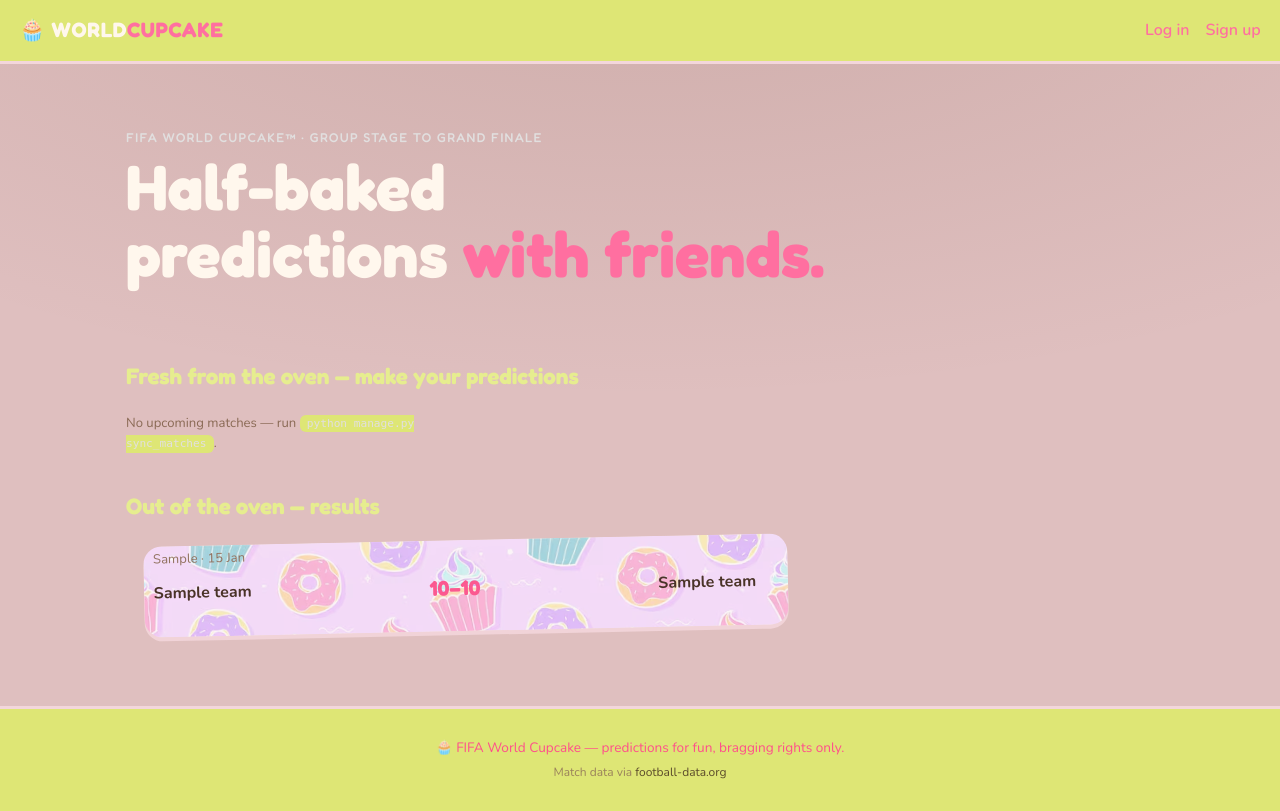
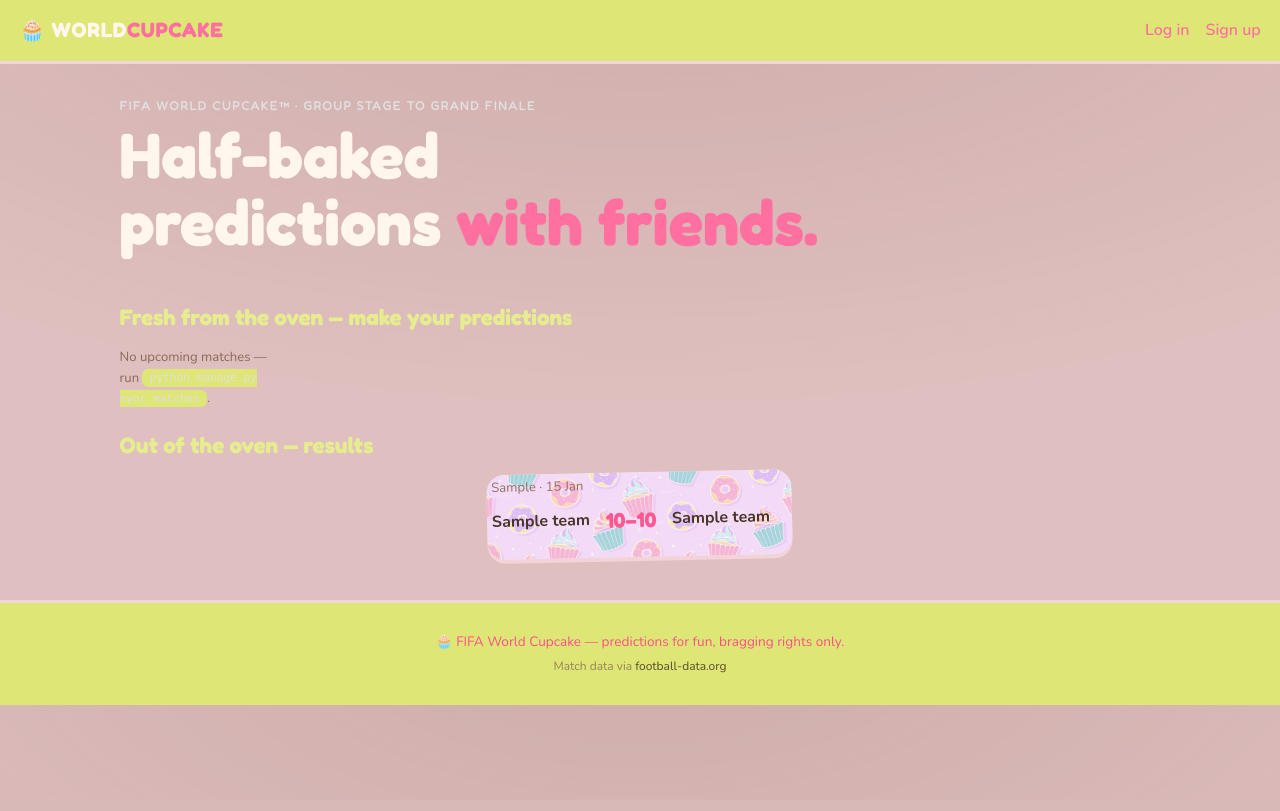
Before and after one commit to MariaKVelcheva/FIFAProno, a Django app: page / in a window 1280 px wide. After the commit the page ends 705 px from the top, so only its background shows below. Run offline with Django 5.2, Linux system fonts and the light colour scheme; tables that the repository leaves empty hold one stand-in row (values such as "Sample post").

Commit message:
feat: cake style layout

```diff
--- a/prono/static/prono/style.css
+++ b/prono/static/prono/style.css
@@ -27,7 +27,8 @@
   font-family: var(--body);
   line-height: 1.55;
 }
-.wrap { max-width: 1060px; margin: 0 auto; padding: 1.5rem 1rem 4rem; }
+
+.wrap { max-width: 1060px; margin: 0 auto; padding: .8rem .6rem 2rem; }
 
 
 .nav { display: flex; justify-content: space-between; align-items: center;
@@ -43,7 +44,9 @@
 .link-btn { background: none; border: none; color: var(--bubblegum); cursor: pointer; font: inherit; }
 .link-btn:hover { color: var(--cherry); }
 
-.hero { padding: 2.5rem 0 1.5rem; }
+.hero { padding: 1.2rem 0 .8rem; }
+
+
 .eyebrow { color: var(--lemon); font-family: var(--display); letter-spacing: .1em;
   text-transform: uppercase; font-size: .8rem; margin: 0; }
 .hero h1 { font-family: var(--display); font-size: clamp(2.2rem, 6vw, 4rem);
@@ -57,25 +60,34 @@
   font-variant-numeric: tabular-nums; }
 
 
-.section-title, .page-title { font-family: var(--display); margin: 2rem 0 1rem;
-  font-size: 1.4rem; color: #e6ed8f
-}
+.section-title, .page-title { font-family: var(--display); margin: 1rem 0 .6rem;
+  font-size: 1.4rem; color: #e6ed8f }
+
+
 .card { background-color: var(--cream); color: var(--choco-text); border-radius: 16px;
   padding: 1.1rem 1.2rem; box-shadow: 0 4px 0 var(--cocoa-700); }
+
 .match-grid {
   display: grid;
-  grid-template-columns: repeat(auto-fill, minmax(260px, 1fr));
-  grid-auto-rows: auto;
-  gap: 1.4rem 1.1rem;
+  grid-template-columns: repeat(6, 1fr);
+  gap: .8rem .6rem;
   align-items: start;
 }
+
 .two-col { display: grid; grid-template-columns: 1fr 1fr; gap: 1.1rem; }
 @media (max-width: 760px) { .two-col { grid-template-columns: 1fr; } }
-.match-card.wide-card {
-  grid-column: span 2;
+
+.match-card.wide-card { grid-column: unset; }
+
+@media (max-width: 600px) {
+  .match-card.wide-card { grid-column: unset; }
 }
+
 @media (max-width: 600px) {
-  .match-card.wide-card { grid-column: span 1; }
+  .match-grid {
+    grid-template-columns: 1fr;
+  }
+  .match-card { grid-column: 1 / -1 !important; }
 }
 
 .match-card:nth-child(4n+1) { transform: rotate(-1.2deg); }
@@ -87,11 +99,11 @@
 .match-card:nth-child(3n+2) { margin-top: .6rem; }
 .match-card:nth-child(3n)   { margin-top: -.3rem; }
 
-.match-card:nth-child(5n+1) { padding-left: .6rem;  padding-right: 2rem; }
-.match-card:nth-child(5n+2) { padding-left: 2.2rem; padding-right: .5rem; }
-.match-card:nth-child(5n+3) { padding-left: .4rem;  padding-right: 1.8rem; }
-.match-card:nth-child(5n+4) { padding-left: 1.9rem; padding-right: .6rem; }
-.match-card:nth-child(5n)   { padding-left: .8rem;  padding-right: 2.4rem; }
+.match-card:nth-child(5n+1) { padding-left: .3rem;  padding-right: 1.4rem; }
+.match-card:nth-child(5n+2) { padding-left: 1.6rem; padding-right: .2rem; }
+.match-card:nth-child(5n+3) { padding-left: .2rem;  padding-right: 1.2rem; }
+.match-card:nth-child(5n+4) { padding-left: 1.3rem; padding-right: .3rem; }
+.match-card:nth-child(5n)   { padding-left: .4rem;  padding-right: 1.6rem; }
 
 .match-card:hover {
   transform: rotate(0deg) translateY(-4px);
@@ -103,11 +115,20 @@
 .match-card {
   position: relative;
   border-radius: 18px;
-  padding: 0 1.1rem 1.2rem;
+  padding: 0 .7rem .8rem;
   overflow: hidden;
   transition: transform .2s ease, box-shadow .2s ease;
 }
-.match-card.locked, .match-card.finished { opacity: .9; }
+
+.avatar-divider {
+  text-align: center;
+  font-size: 1.4rem;
+  letter-spacing: .3rem;
+  padding: .5rem 0;
+  opacity: .65;
+  margin: .2rem 0;
+  grid-column: 1 / -1;
+}
 
 article {
   margin: 0.7rem 1.1rem;
--- a/prono/templates/prono/base.html
+++ b/prono/templates/prono/base.html
@@ -8,7 +8,7 @@
 <link href="https://fonts.googleapis.com/css2?family=Fredoka:wght@500;600;700&family=Nunito:wght@400;600;700&display=swap" rel="stylesheet">
 <link rel="stylesheet" href="{% static 'prono/style.css' %}?v=6">
 </head>
-<body>
+<body data-avatar="{% if user.is_authenticated %}{{ user.profile.avatar }}{% else %}🧁{% endif %}">
 <nav class="nav">
   <a class="brand" href="{% url 'dashboard' %}">🧁 WORLD<span>CUPCAKE</span></a>
   <div class="nav-links">
--- a/prono/templates/prono/dashboard.html
+++ b/prono/templates/prono/dashboard.html
@@ -21,7 +21,7 @@
   <p class="eyebrow">FIFA World Cupcake™ · Group stage to grand finale</p>
   <h1>Half-baked<br>predictions<span class="accent"> with friends.</span></h1>
   {% if user.is_authenticated %}
-  <div class="score-pill">🧁 MY POINTS <strong>{{ total }}</strong></div>
+<div class="score-pill">{{ user.profile.avatar }} MY POINTS <strong>{{ total }}</strong></div>
   {% endif %}
 </header>
 
@@ -29,7 +29,7 @@
 <div class="match-grid">
 {% for m in upcoming %}
   {% with p=preds|default:None %}
-<article class="card match-card {% if not m.is_open %}locked{% endif %}{% if m.is_knockout %} wide-card{% endif %}" data-id="{{ m.id }}"
+  <article class="card match-card {% if not m.is_open %}locked{% endif %}" data-id="{{ m.id }}"
     data-home="{{ m.home_team.name|default:'TBD' }}"
     data-away="{{ m.away_team.name|default:'TBD' }}"
     data-meta="{{ m.group|default:m.stage }} · {{ m.kickoff|date:'D d M, H:i' }}"
@@ -63,7 +63,7 @@
 <h2 class="section-title">Out of the oven — results</h2>
 <div class="match-grid">
 {% for m in finished %}
-<article class="card match-card finished{% if m.is_knockout %} wide-card{% endif %}">
+  <article class="card match-card finished">
     <div class="wrapper-edge"></div>
     <p class="meta">{{ m.group|default:m.stage }} · {{ m.kickoff|date:"d M" }}</p>
     <div class="teams final">
@@ -80,7 +80,58 @@
 {% endblock %}
 
 {% block scripts %}
-<script>
+<script>function applyPyramidLayout(gridSelector, avatar) {
+  const grids = document.querySelectorAll(gridSelector);
+  grids.forEach(grid => {
+    const cards = [...grid.querySelectorAll('.match-card')];
+    if (!cards.length) return;
+
+    const pattern = [1, 2, 3];
+    const COLS = 6;
+    const span = COLS / 3;
+    const cycleSize = pattern.reduce((a, b) => a + b, 0); // 6
+    let cardIdx = 0;
+    let rowIdx = 0;
+    let cardsInCycle = 0;
+
+    while (cardIdx < cards.length) {
+      const rowSize = pattern[rowIdx % pattern.length];
+      const cardsInRow = Math.min(rowSize, cards.length - cardIdx);
+      const totalUsed = cardsInRow * span;
+      const startOffset = Math.floor((COLS - totalUsed) / 2) + 1;
+
+      for (let i = 0; i < cardsInRow; i++) {
+        const colStart = startOffset + i * span;
+        cards[cardIdx].style.gridColumn = `${colStart} / ${colStart + span}`;
+        cardIdx++;
+      }
+      cardsInCycle += cardsInRow;
+      rowIdx++;
+
+      if (cardsInCycle >= cycleSize && cardIdx < cards.length) {
+        cardsInCycle = 0;
+        const divider = buildDivider(grid, avatar);
+        grid.insertBefore(divider, cards[cardIdx]);
+      }
+    }
+  });
+}
+
+function buildDivider(grid, avatar) {
+  const div = document.createElement('div');
+  div.className = 'avatar-divider';
+  div.setAttribute('aria-hidden', 'true');
+  div.style.gridColumn = '1 / -1';
+
+  const containerWidth = grid.getBoundingClientRect().width || grid.offsetWidth;
+  const emojiSlot = 30;
+  const count = Math.max(6, Math.floor(containerWidth / emojiSlot));
+  div.textContent = avatar.repeat(count);
+  return div;
+}
+
+const userAvatar = document.body.dataset.avatar || '🧁';
+applyPyramidLayout('.match-grid', userAvatar);
 document.querySelectorAll('.match-card:not(.locked) .save-btn').forEach(btn => {
   btn.addEventListener('click', async () => {
     const card = btn.closest('.match-card');
```
